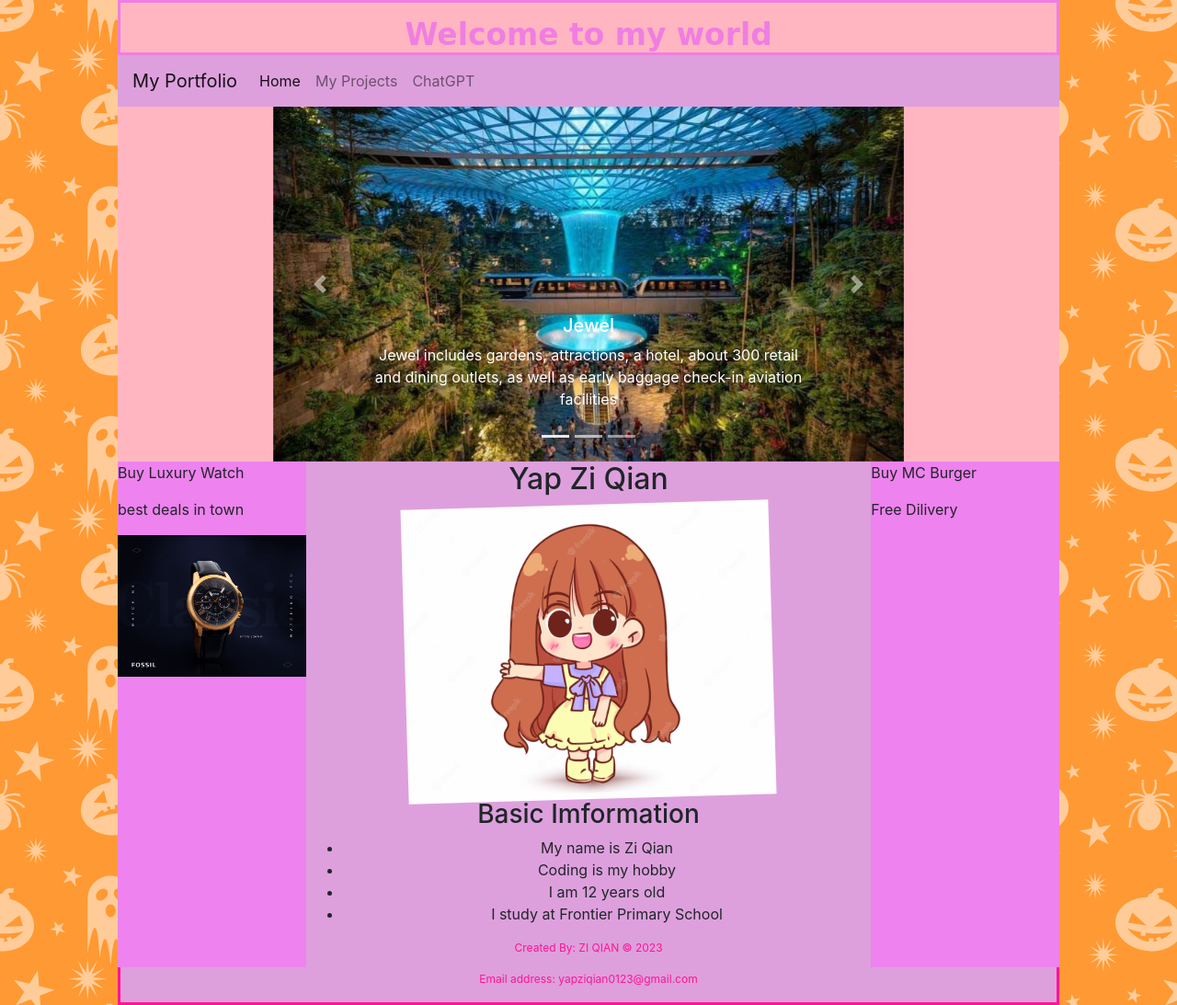
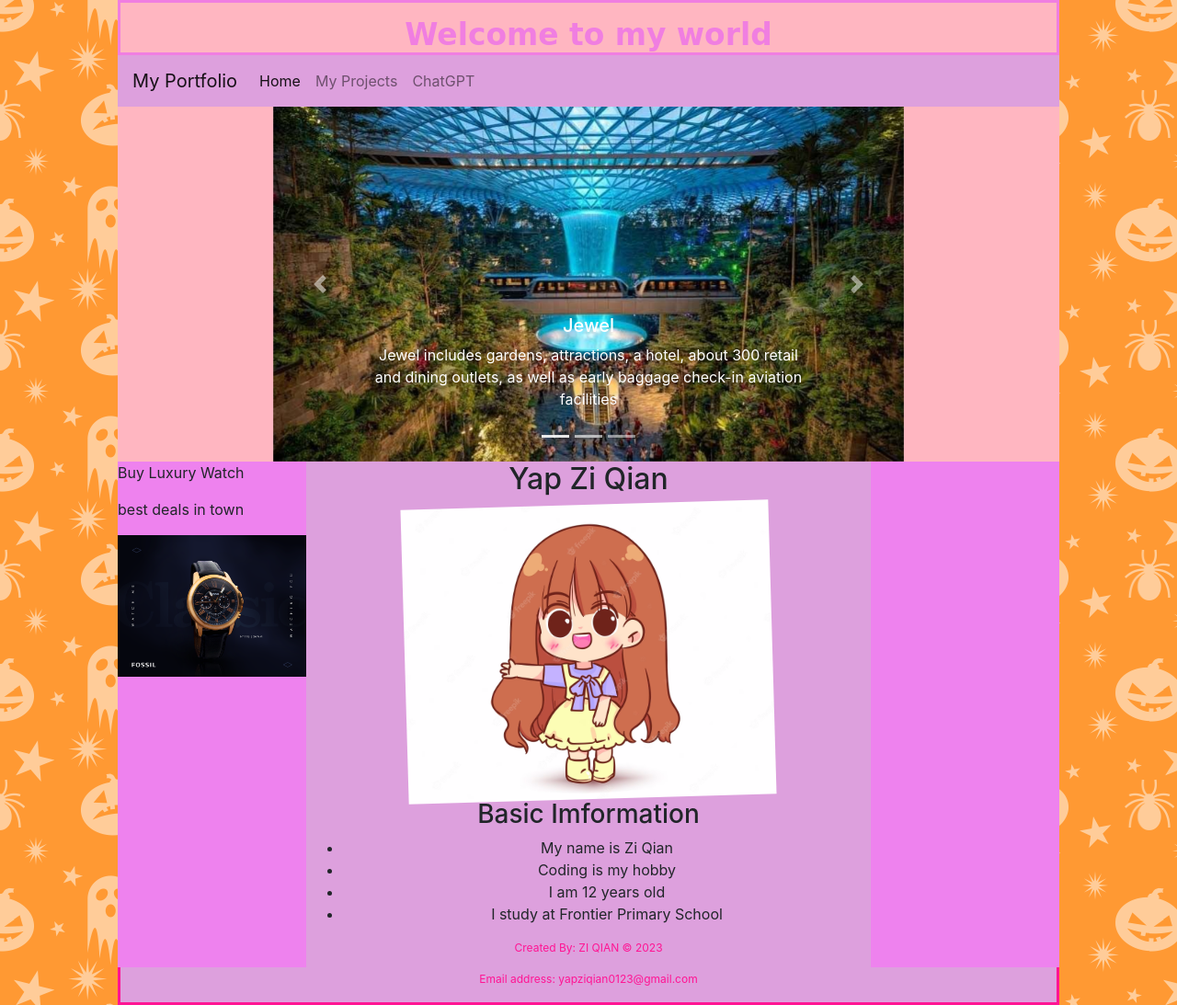
Before and after one commit to yixian2252G/mywebsite1.github.io, a plain HTML site: page index.html in a window 1280 px wide. Shown: the whole page at 92% size. Drawn offline with nearby package versions, Linux system fonts and the light colour scheme.

Commit message:
Update index.html

```diff
--- a/index.html
+++ b/index.html
@@ -123,8 +123,8 @@
         </div>
 
         <div class="sidebar-right">
-            <p> Buy MC Burger</p>
-            <p> Free Dilivery</p>
+            <p> </p>
+            <p> </p>
         </div>
 
         <div class="footer">
```
